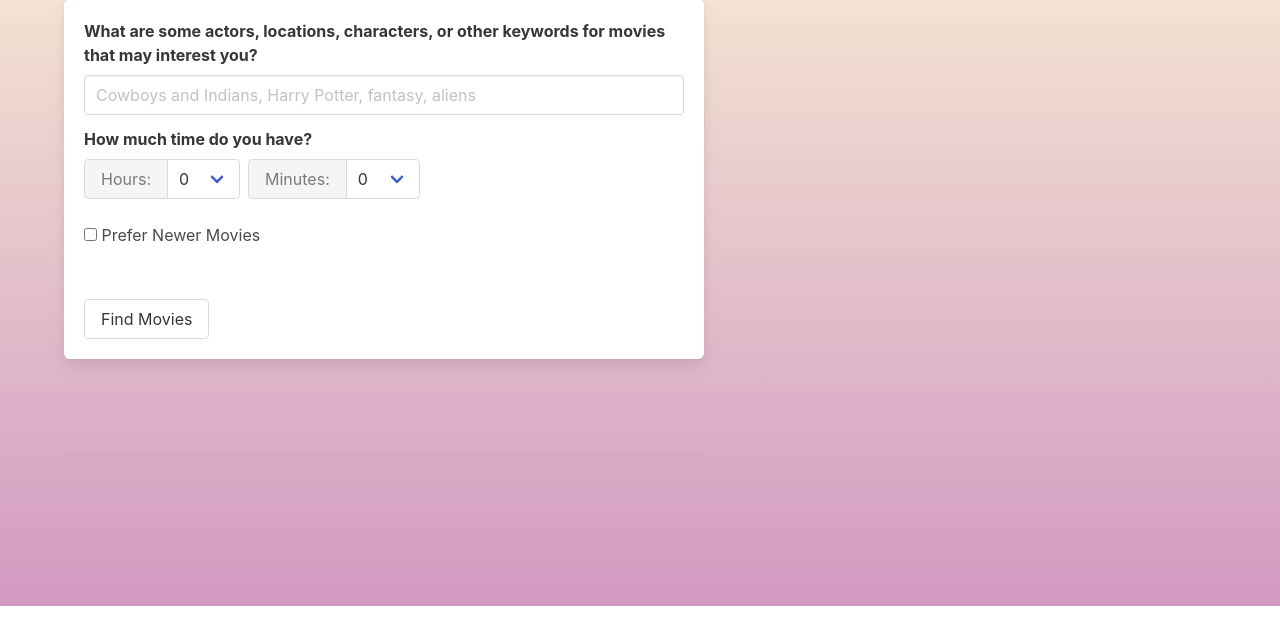
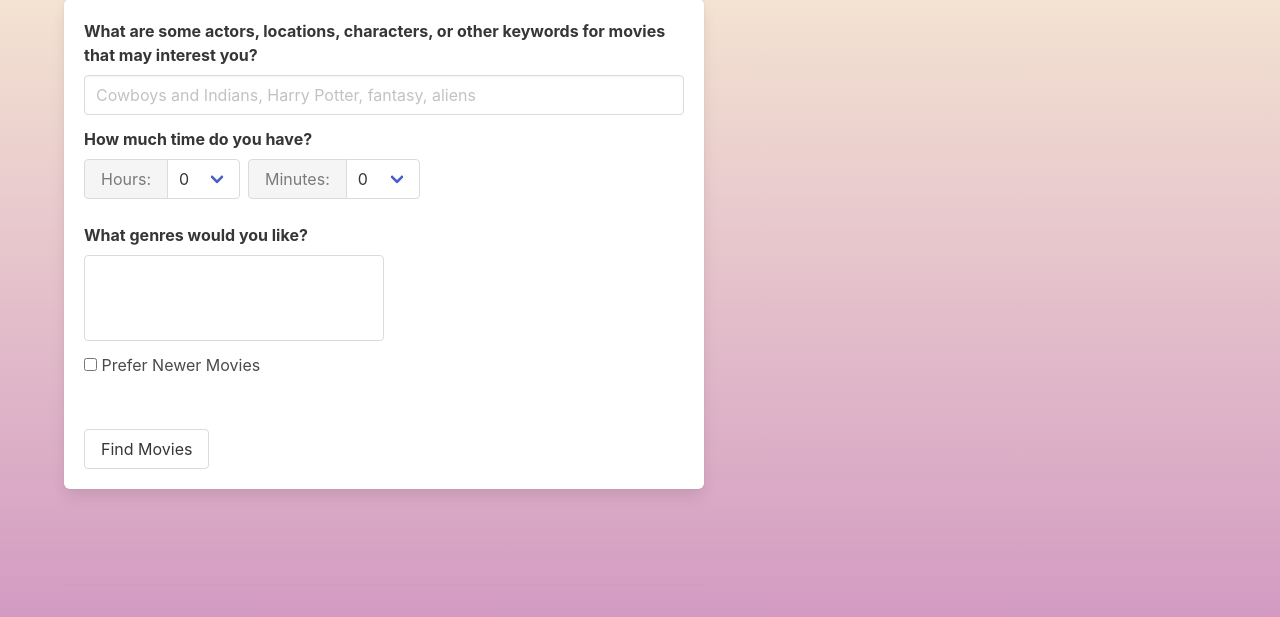
Before and after one commit to tmcdo1/moviemash, a Flask app: page / in a window 1280 px wide. Shown: the part 194-811 px from the top of the page. Run offline with Flask 2, Linux system fonts and the light colour scheme; data that the repository does not hold is empty; some libraries are stand-ins or nearby versions.

Commit message:
added genre filtering

```diff
--- a/main.py
+++ b/main.py
@@ -31,6 +31,10 @@ def home():
 
     return render_template('index.html')
 
+@app.route('/genres', methods=['GET'])
+def get_genres():
+    return jsonify({ 'genres': store.getGenres() })
+
 @app.route('/results', methods=['POST'])
 def get_results():
     req_body = request.json
@@ -38,9 +42,9 @@ def get_results():
     hours = int(req_body['hours'])
     minutes = int(req_body['minutes'])
     new_movies = bool(req_body['new'])
+    genres = req_body['genres']
 
-    # TODO: get movies given info
-    results = ranking.score(query, hours * 60 + minutes, new_movies)
+    results = ranking.score(query, hours * 60 + minutes, new_movies, genres)
 
     return jsonify({ 'movies': results })
 
--- a/src/scraper/storage.py
+++ b/src/scraper/storage.py
@@ -155,6 +155,45 @@ def getMovies(query):
     })
     return res
 
+def getMoviesWithGenres(query, genres):
+    res = es.search(index=movies_index, body={
+        "query" : {
+            "bool": {
+                "must": {
+                    "simple_query_string": {
+                        "query": query,
+                        "fields": ["text", "movie_genre", "movie_name"]
+                    }
+                },
+                "filter": {
+                    "terms" : {
+                        "movie_genre.keyword": genres,
+                        "boost" : 1.0
+                    }
+                }
+            }
+        }
+    })
+    return res
+
+def getGenres():
+    res = es.search(index=movies_index, body={
+        'size': 0,
+        'aggs': {
+            'genres': {
+                'terms': {
+                    'field': 'movie_genre.keyword'
+                }
+            }
+        }
+    })
+    buckets = res['aggregations']['genres']['buckets']
+    genres = []
+    for bucket in buckets:
+        genres.append(bucket['key'])
+
+    return genres
+
 # This might be up for experimentation
 def formURL(movie_id):
     return "https://www.imdb.com/title/" + movie_id + "/synopsis"
--- a/templates/index.html
+++ b/templates/index.html
@@ -50,6 +50,14 @@
                         </div>
 
                         <div class="field">
+                            <label class="label" for="">What genres would you like?</label>
+                            <div class="select is-multiple">
+                                <select id="genre-select" multiple>
+                                </select>
+                            </div>
+                        </div>
+
+                        <div class="field">
                             <label class="checkbox">
                                 <input id="new-movies-checkbox" type="checkbox">
                                 Prefer Newer Movies
@@ -79,6 +87,21 @@
         <script>
             async function getMoviePosterLink(movieId) {
                 let results = fetch(`https://www.imdb.com/title/${movieId}/`)
+            }
+
+            async function getGenres() {
+                let res = await fetch('/genres')
+                let resJson = await res.json()
+
+                let genres = resJson.genres
+                let genreSelect = document.getElementById('genre-select')
+
+                for(let genre of genres) {
+                    let option = document.createElement('option')
+                    option.value = genre
+                    option.innerText = genre
+                    genreSelect.appendChild(option)
+                }
             }
 
             function addHourOptions() {
@@ -113,7 +136,7 @@
                 document.getElementById('loading').classList.add('is-hidden')
             }
 
-            async function getResults(query, hours, min, newMovies) {
+            async function getResults(query, hours, min, newMovies, genres) {
                 let response = await fetch('/results', {
                     method: 'POST',
                     mode: 'same-origin',
@@ -124,13 +147,13 @@
                         query,
                         hours,
                         minutes: min,
-                        new: newMovies
+                        new: newMovies,
+                        genres
                     })
                 })
                 let jsonResponse = await response.json()
                 return jsonResponse.movies
             }
-
 
             function submitForm() {
                 // Get the info from the form
@@ -140,11 +163,18 @@
                 let minSelect = document.getElementById('num-min')
                 let mins = minSelect.options[minSelect.selectedIndex].value
 
+                // Get selected genres
+                let selectedGenres = []
+                let genreSelect = document.getElementById('genre-select')
+                for(let option of genreSelect.selectedOptions) {
+                    selectedGenres.push(option.value)
+                }
+
                 let preferNewMovies = document.getElementById('new-movies-checkbox').checked
                 // Start loading display
                 startLoading()
 
-                getResults(query, hours, mins, preferNewMovies)
+                getResults(query, hours, mins, preferNewMovies, selectedGenres)
                     .then(results => {
                         // Expecting results to be a list of movie objects
                         let resultsTable = document.getElementById('movie-results-body')
@@ -190,6 +220,7 @@
                 return false
             }
 
+            getGenres()
             addHourOptions()
             addMinuteOptions()
         </script>
@@ -236,5 +267,9 @@
             box-shadow: 0 .5em 1em -.125em rgba(10,10,10,.1),0 0 0 1px rgba(10,10,10,.02);
             padding: 1.25rem;
         }
+
+        #genre-select {
+            width: 300px;
+        }
     </style>
 </html>
```
Also changed, not shown: src/ranking.py (+7 -3 lines).
